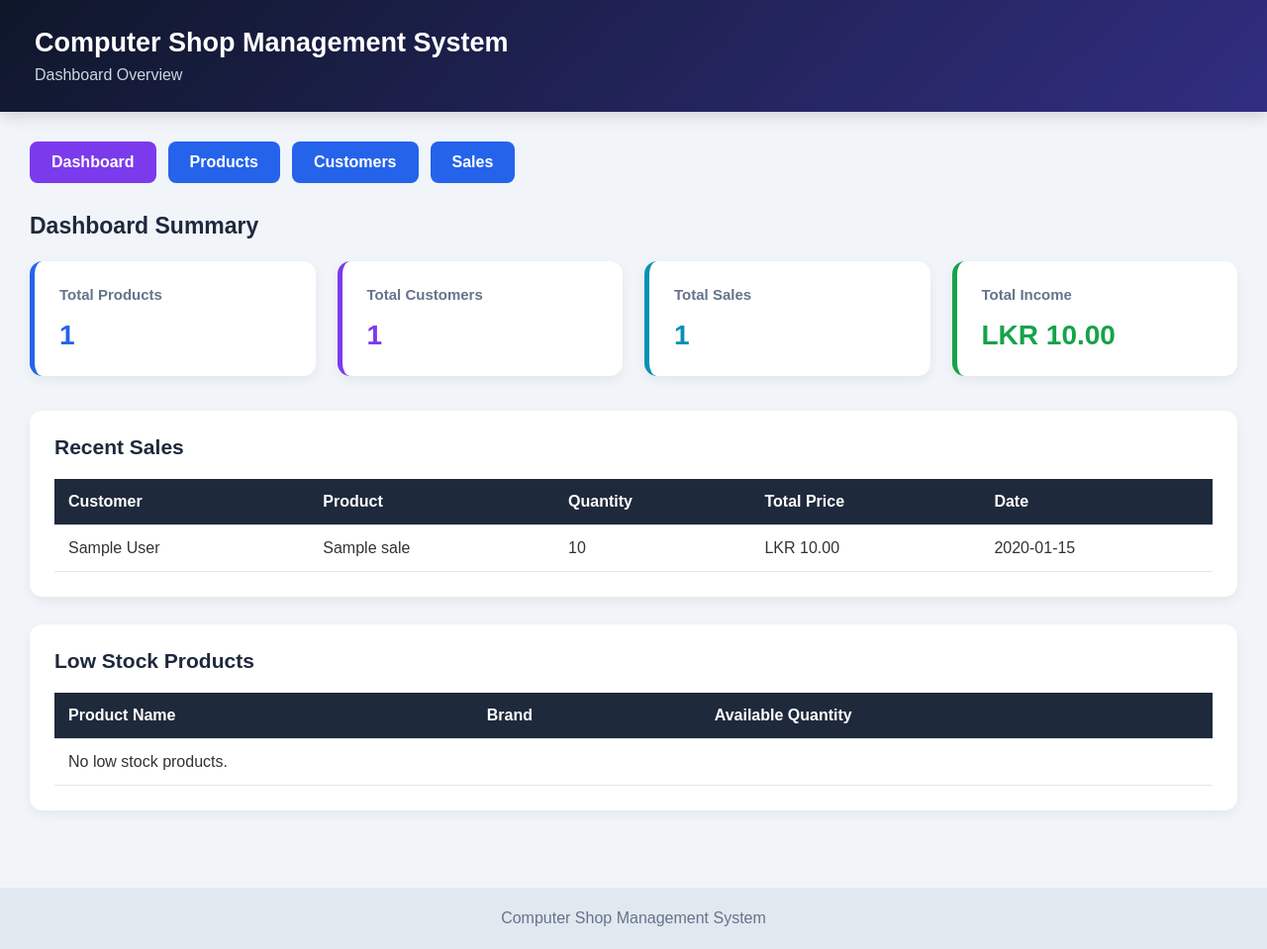
After one commit to pubudulakshitha8224/computer_shop_laravel, a Laravel app: page /dashboard in a window 1280 px wide. The commit adds this page. Shown: the whole page at 99% size. Run offline with Laravel 12, Linux system fonts and the light colour scheme; tables that the repository leaves empty hold one stand-in row (values such as "Sample post").

Commit message:
Update dashboard and improve management pages

```diff
--- /dev/null
+++ b/app/Http/Controllers/DashboardController.php
@@ -0,0 +1,37 @@
+<?php
+namespace App\Http\Controllers;
+use App\Models\Product;
+use App\Models\Customer;
+use App\Models\Sale;
+
+class DashboardController extends Controller
+{
+    public function index()
+    {
+        $totalProducts = Product::count();
+
+        $totalCustomers = Customer::count();
+
+        $totalSales = Sale::count();
+
+        $totalIncome = Sale::sum('total_price');
+
+        $recentSales = Sale::with('customer')
+            ->latest()
+            ->take(5)
+            ->get();
+
+        $lowStockProducts = Product::where('quantity', '<=', 5)
+            ->orderBy('quantity')
+            ->get();
+
+        return view('dashboard', compact(
+            'totalProducts',
+            'totalCustomers',
+            'totalSales',
+            'totalIncome',
+            'recentSales',
+            'lowStockProducts'
+        ));
+    }
+}
--- /dev/null
+++ b/resources/views/dashboard.blade.php
@@ -0,0 +1,339 @@
+
+<!DOCTYPE html>
+<html lang="en">
+<head>
+    <meta charset="UTF-8">
+    <meta name="viewport" content="width=device-width, initial-scale=1.0">
+    <title>Computer Shop Dashboard</title>
+
+    <style>
+        * {
+            margin: 0;
+            padding: 0;
+            box-sizing: border-box;
+        }
+
+        body {
+            font-family: Arial, sans-serif;
+            background: #f1f5f9;
+            color: #333;
+            animation: fadeIn 0.7s ease;
+        }
+
+        @keyframes fadeIn {
+            from {
+                opacity: 0;
+                transform: translateY(15px);
+            }
+            to {
+                opacity: 1;
+                transform: translateY(0);
+            }
+        }
+
+        .header {
+            background: linear-gradient(135deg, #0f172a, #312e81);
+            color: white;
+            padding: 28px 35px;
+            box-shadow: 0 4px 15px rgba(0,0,0,0.15);
+        }
+
+        .header h1 {
+            font-size: 27px;
+            margin-bottom: 8px;
+        }
+
+        .header p {
+            color: #cbd5e1;
+        }
+
+        .container {
+            max-width: 1400px;
+            margin: auto;
+            padding: 30px;
+        }
+
+        .navigation {
+            display: flex;
+            flex-wrap: wrap;
+            gap: 12px;
+            margin-bottom: 30px;
+        }
+
+        .navigation a {
+            display: inline-block;
+            background: #2563eb;
+            color: white;
+            text-decoration: none;
+            padding: 12px 22px;
+            border-radius: 8px;
+            font-weight: bold;
+            transition: all 0.3s ease;
+        }
+
+        .navigation a:hover {
+            background: #7c3aed;
+            transform: translateY(-4px);
+            box-shadow: 0 5px 15px rgba(0,0,0,0.2);
+        }
+
+        .navigation a.active {
+            background: #7c3aed;
+        }
+
+        .dashboard-title {
+            margin-bottom: 22px;
+            color: #1e293b;
+            font-size: 23px;
+        }
+
+        .cards {
+            display: grid;
+            grid-template-columns: repeat(auto-fit, minmax(210px, 1fr));
+            gap: 22px;
+            margin-bottom: 35px;
+        }
+
+        .card {
+            background: white;
+            padding: 25px;
+            border-radius: 13px;
+            box-shadow: 0 4px 12px rgba(0,0,0,0.06);
+            border-left: 5px solid #2563eb;
+            transition: all 0.3s ease;
+            animation: fadeIn 0.8s ease;
+        }
+
+        .card:hover {
+            transform: translateY(-7px);
+            box-shadow: 0 10px 25px rgba(0,0,0,0.12);
+        }
+
+        .card h3 {
+            color: #64748b;
+            margin-bottom: 17px;
+            font-size: 15px;
+        }
+
+        .card p {
+            font-size: 28px;
+            font-weight: bold;
+            color: #2563eb;
+            overflow-wrap: anywhere;
+        }
+
+        .card:nth-child(2) {
+            border-left-color: #7c3aed;
+        }
+
+        .card:nth-child(2) p {
+            color: #7c3aed;
+        }
+
+        .card:nth-child(3) {
+            border-left-color: #0891b2;
+        }
+
+        .card:nth-child(3) p {
+            color: #0891b2;
+        }
+
+        .card:nth-child(4) {
+            border-left-color: #16a34a;
+        }
+
+        .card:nth-child(4) p {
+            color: #16a34a;
+        }
+
+        .section {
+            background: white;
+            padding: 25px;
+            border-radius: 13px;
+            margin-bottom: 28px;
+            box-shadow: 0 4px 12px rgba(0,0,0,0.06);
+            overflow-x: auto;
+            transition: box-shadow 0.3s ease;
+        }
+
+        .section:hover {
+            box-shadow: 0 7px 20px rgba(0,0,0,0.1);
+        }
+
+        h2 {
+            color: #1e293b;
+            margin-bottom: 20px;
+            font-size: 21px;
+        }
+
+        table {
+            width: 100%;
+            border-collapse: collapse;
+            min-width: 550px;
+        }
+
+        th, td {
+            padding: 14px;
+            text-align: left;
+            border-bottom: 1px solid #e2e8f0;
+        }
+
+        th {
+            background: #1e293b;
+            color: white;
+        }
+
+        tbody tr {
+            transition: background 0.3s ease;
+        }
+
+        tbody tr:hover {
+            background: #eff6ff;
+        }
+
+        .footer {
+            text-align: center;
+            padding: 22px;
+            color: #64748b;
+            background: #e2e8f0;
+            margin-top: 20px;
+        }
+
+        @media (max-width: 600px) {
+            .header {
+                padding: 22px 18px;
+            }
+
+            .header h1 {
+                font-size: 21px;
+            }
+
+            .container {
+                padding: 18px 12px;
+            }
+
+            .cards {
+                grid-template-columns: 1fr;
+            }
+
+            .navigation a {
+                padding: 10px 15px;
+            }
+
+            .section {
+                padding: 15px;
+            }
+        }
+    </style>
+</head>
+
+<body>
+
+    <div class="header">
+        <h1>Computer Shop Management System</h1>
+        <p>Dashboard Overview</p>
+    </div>
+
+    <div class="container">
+
+        <div class="navigation">
+            <a href="{{ route('dashboard') }}" class="active">Dashboard</a>
+            <a href="{{ route('products.index') }}">Products</a>
+            <a href="{{ route('customers.index') }}">Customers</a>
+            <a href="{{ route('sales.index') }}">Sales</a>
+        </div>
+
+        <h2 class="dashboard-title">Dashboard Summary</h2>
+
+        <div class="cards">
+
+            <div class="card">
+                <h3>Total Products</h3>
+                <p>{{ $totalProducts }}</p>
+            </div>
+
+            <div class="card">
+                <h3>Total Customers</h3>
+                <p>{{ $totalCustomers }}</p>
+            </div>
+
+            <div class="card">
+                <h3>Total Sales</h3>
+                <p>{{ $totalSales }}</p>
+            </div>
+
+            <div class="card">
+                <h3>Total Income</h3>
+                <p>LKR {{ number_format($totalIncome, 2) }}</p>
+            </div>
+
+        </div>
+
+        <div class="section">
+            <h2>Recent Sales</h2>
+
+            <table>
+                <thead>
+                    <tr>
+                        <th>Customer</th>
+                        <th>Product</th>
+                        <th>Quantity</th>
+                        <th>Total Price</th>
+                        <th>Date</th>
+                    </tr>
+                </thead>
+
+                <tbody>
+                    @forelse($recentSales as $sale)
+                        <tr>
+                            <td>{{ $sale->customer->customer_name ?? 'N/A' }}</td>
+                            <td>{{ $sale->product_name }}</td>
+                            <td>{{ $sale->quantity }}</td>
+                            <td>LKR {{ number_format($sale->total_price, 2) }}</td>
+                            <td>{{ $sale->sale_date }}</td>
+                        </tr>
+                    @empty
+                        <tr>
+                            <td colspan="5">No sales found.</td>
+                        </tr>
+                    @endforelse
+                </tbody>
+            </table>
+        </div>
+
+        <div class="section">
+            <h2>Low Stock Products</h2>
+
+            <table>
+                <thead>
+                    <tr>
+                        <th>Product Name</th>
+                        <th>Brand</th>
+                        <th>Available Quantity</th>
+                    </tr>
+                </thead>
+
+                <tbody>
+                    @forelse($lowStockProducts as $product)
+                        <tr>
+                            <td>{{ $product->product_name }}</td>
+                            <td>{{ $product->brand }}</td>
+                            <td>{{ $product->quantity }}</td>
+                        </tr>
+                    @empty
+                        <tr>
+                            <td colspan="3">No low stock products.</td>
+                        </tr>
+                    @endforelse
+                </tbody>
+            </table>
+        </div>
+
+    </div>
+
+    <div class="footer">
+        Computer Shop Management System
+    </div>
+
+</body>
+</html>
--- a/routes/web.php
+++ b/routes/web.php
@@ -1,13 +1,18 @@
+
 <?php
 
 use Illuminate\Support\Facades\Route;
 use App\Http\Controllers\ProductController;
 use App\Http\Controllers\CustomerController;
 use App\Http\Controllers\SaleController;
+use App\Http\Controllers\DashboardController;
 
 Route::get('/', function () {
     return 'Computer Shop Management System';
 });
+
+Route::get('/dashboard', [DashboardController::class, 'index'])
+    ->name('dashboard');
 
 Route::resource('products', ProductController::class)
     ->except(['show']);
@@ -16,4 +21,4 @@ Route::resource('customers', CustomerController::class)
     ->only(['index', 'create', 'store', 'edit', 'update', 'destroy']);
 
 Route::resource('sales', SaleController::class)
-    ->only(['index','create','store']);
+    ->only(['index', 'create', 'store']);
```
Also changed, not shown: resources/views/customers/index.blade.php (+118 -15 lines), resources/views/products/index.blade.php (+79 -7 lines), resources/views/sales/index.blade.php (+21 -7 lines).
